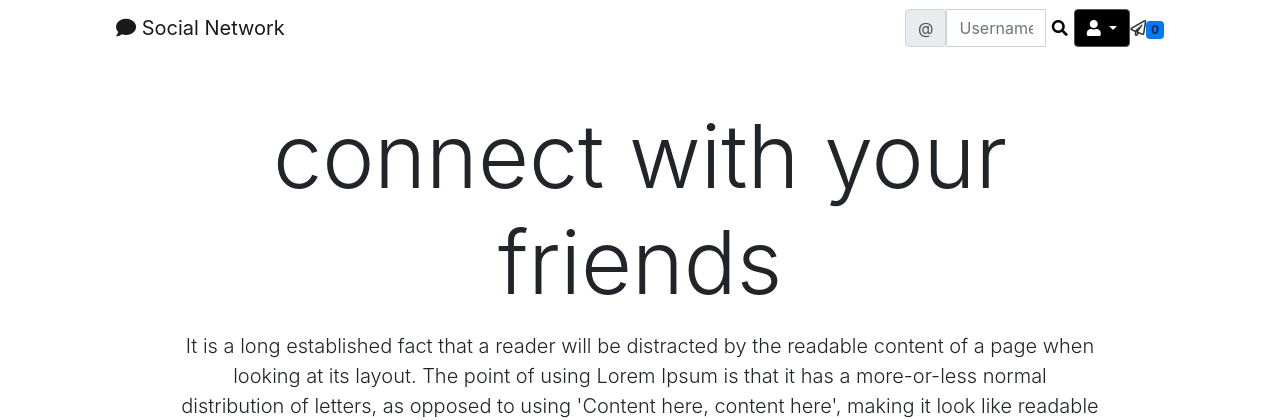
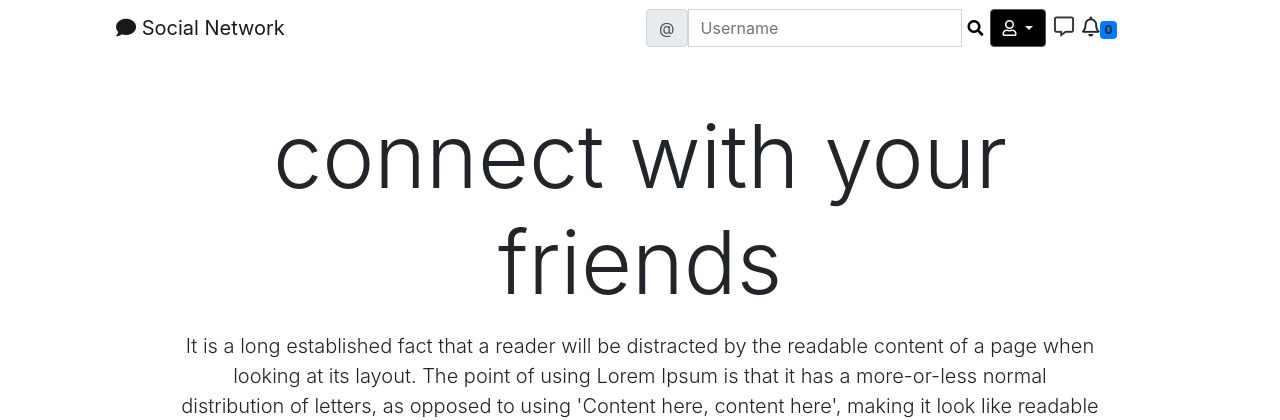
Before and after one commit to MaryemElSaeid/Social-Network-django-, a Django app: page / in a window 1280 px wide. Shown: the top 420 px of the page. Run offline with Django 3.2, Linux system fonts and the light colour scheme; a user stored in the database is signed in; data comes from the database, SQL or seed files in the repository; both versions use the stored data as it was after the commit; some libraries are stand-ins or nearby versions.

Commit message:
some fixes

```diff
--- a/landing/templates/landing/navbar.html
+++ b/landing/templates/landing/navbar.html
@@ -1,4 +1,5 @@
 {% load custom_tags %}
+{% load  static  %}
 <div class="container">
   <nav class="navbar navbar-expand-lg navbar-light">
     <div class="container-fluid">
@@ -17,7 +18,7 @@
 
         </ul>
 
-        <form class="d-flex" method="GET" action="{% url 'profile-search' %}" style="margin-left: 70%;">
+        <form class="d-flex" method="GET" action="{% url 'profile-search' %}" style="margin-left: 40%;">
           <div class="input-group">
             <span class="input-group-text" id="basic-addon1">@</span>
             <input type="text" class="form-control" placeholder="Username" aria-label="Username" aria-describedby="basic-addon1" name="query" value="{{ request.GET.query }}">
@@ -27,9 +28,10 @@
 
           {% if user.is_authenticated %}
 
-            <div class="dropdown show">
+            <div class="dropdown show ">
               <a class="btn btn-secondary dropdown-toggle" href="#" role="button" id="dropdownMenuLink" data-toggle="dropdown" aria-haspopup="true" aria-expanded="false" style="background-color:black;">
-                <i class="fas fa-user"></i>
+                {% comment %} <i class="fas fa-user"></i> {% endcomment %}
+                <i class="far fa-user"></i>
               </a>
                <div class="dropdown-menu" aria-labelledby="dropdownMenuLink">
               <a class="dropdown-item" href="{% url 'profile' request.user.profile.pk %}">My Profile</a>
@@ -37,7 +39,7 @@
               </div>
               </div>
               <div class="nav-item inbox-item-container">
-              <a href="{% url 'inbox' %}" class="inbox-icon"><i class="far fa-paper-plane "></i></a>
+              <a href="{% url 'inbox' %}" class="inbox-icon"><i class="far fa-comment-alt mx-2" style="font-size:20px"></i></a>
               </div>
              <div class="nav-item">
              {%  show_notifications %}
--- a/social/models.py
+++ b/social/models.py
@@ -60,6 +60,9 @@ class Notification(models.Model):
 	date=models.DateTimeField(default=timezone.now)
 	user_has_seen=models.BooleanField(default=False)
 
+
+
+
 class ThreadModel(models.Model):
 	user = models.ForeignKey(User, on_delete=models.CASCADE, related_name='+')
 	receiver = models.ForeignKey(User, on_delete=models.CASCADE, related_name='+')
--- a/social/templates/social/show_notifications.html
+++ b/social/templates/social/show_notifications.html
@@ -1,5 +1,5 @@
 <div class="dropdown">
-	<span class="badge bg-primary notification-badge" onclick="showNotifications()">{{ notifications.count }}</span>
+	<i class="far fa-bell" style="font-size:20px"></i><span class="badge bg-primary notification-badge" onclick="showNotifications()">{{ notifications.count }}</span>
 	<div class="dropdown-content d-none" id="notification-container">
 		{% for notification in notifications %}
 			{% if notification.post %}
--- a/social/urls.py
+++ b/social/urls.py
@@ -21,7 +21,7 @@ urlpatterns = [
     path('notification/<int:notification_pk>/post/<int:post_pk>',PostNotification.as_view(),name='post-notification'),
     path('notification/<int:notification_pk>/profile/<int:profile_pk>',FollowNotification.as_view(),name='follow-notification'),
     path('notification/delete/<int:notification_pk>', RemoveNotification.as_view(),name='notification-delete'),
-     path('inbox/', ListThreads.as_view(), name='inbox'),
+    path('inbox/', ListThreads.as_view(), name='inbox'),
     path('inbox/create-thread/', CreateThread.as_view(), name='create-thread'),
     path('inbox/<int:pk>/', ThreadView.as_view(), name='thread'),
     path('inbox/<int:pk>/create-message/', CreateMessage.as_view(), name='create-message'),
--- a/static/style.css
+++ b/static/style.css
@@ -90,7 +90,7 @@
 
 .inbox-icon-container
 {
-	margin-right: 15;
+	margin-right: 30px;
 }
 .inbox-icon
 {
```
Also changed, not shown: db.sqlite3, media/uploads/post_photos/12.jpg (added).
